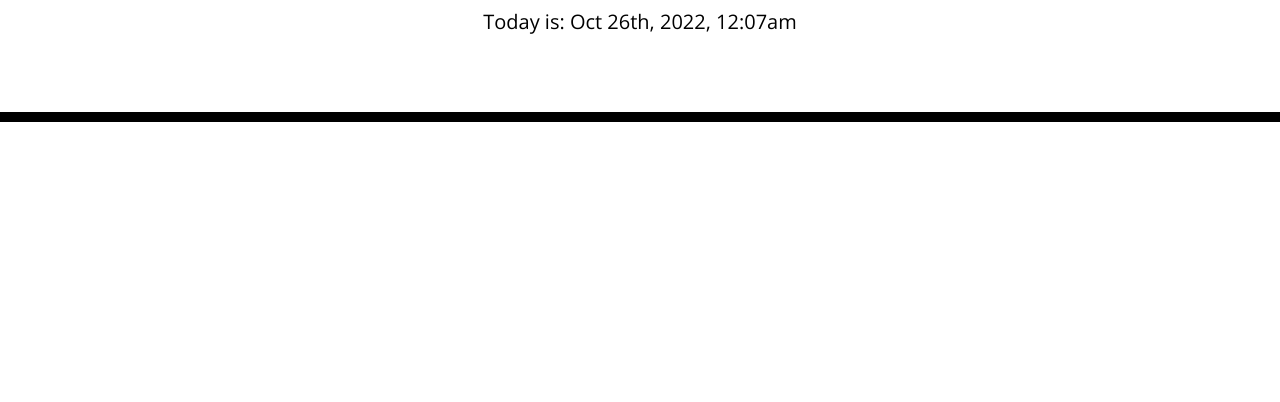
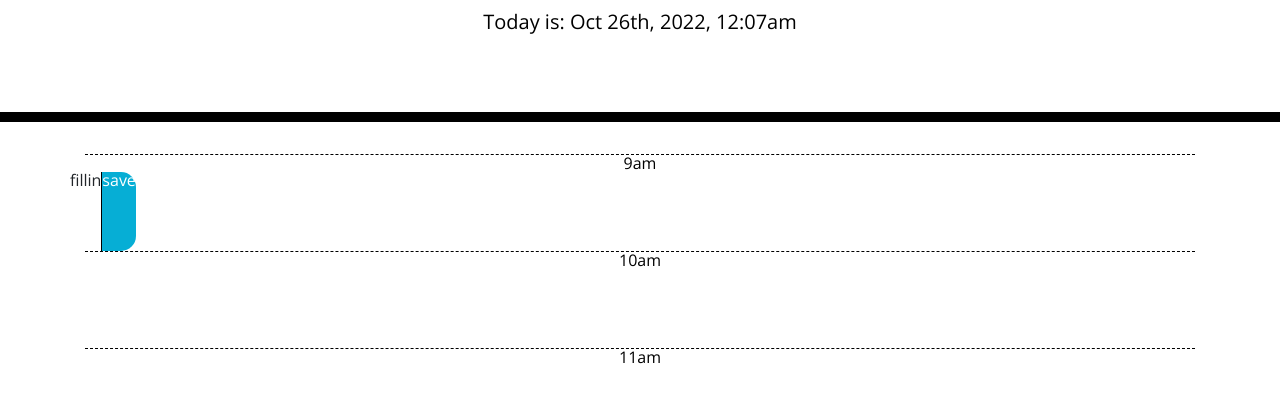
Before and after one commit to sely1724/work-day-scheduler, a plain HTML site: page index.html in a window 1280 px wide. Shown: the part 182-584 px from the top of the page. Drawn offline with nearby package versions, Linux system fonts and the light colour scheme.

Commit message:
kinda starting to get basic boxes in?

```diff
--- a/assets/script.js
+++ b/assets/script.js
@@ -2,13 +2,7 @@
 
 - We'll need:
 
-1) Display the current day is displayed at the top of the calendar
-    Connect Moment () to  <p id="currentDay" class="lead"></p>
-2) THEN I am presented with timeblocks for standard business hours 9am - 5pm
 
-timeblock container
-timeblock form??? input???
-save button to the right? class = ".saveBtn"
 
 3) Code Timeblocks so that they indicate whether it is in the past, present, or future
 
--- a/index.html
+++ b/index.html
@@ -31,7 +31,22 @@
     </header>
     <div class="container">
       <!-- Timeblocks go here -->
+        <div class = "time-block">
+            <div class = "hour">9am</div>
+            <div class = "row">
+            <div class = "description">fillin</div> <!--this probably should be a form???-->
+            <div class = "saveBtn">save</div>
+        </div>
+        </div>
+        <div class = "time-block">
+            <div class = "hour">10am</div>
+            <div class = "row"></div>
 
+        </div>
+        <div class = "time-block">
+            <div class = "hour">11am</div>
+            <div class = "row"></div>
+        </div>
 
 
 
```
